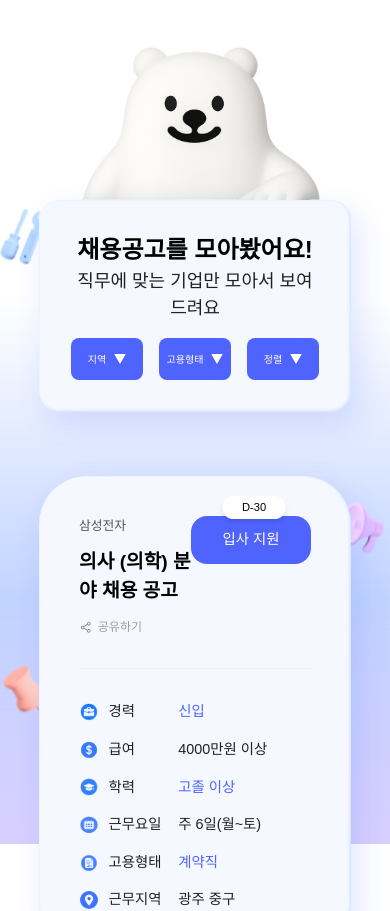
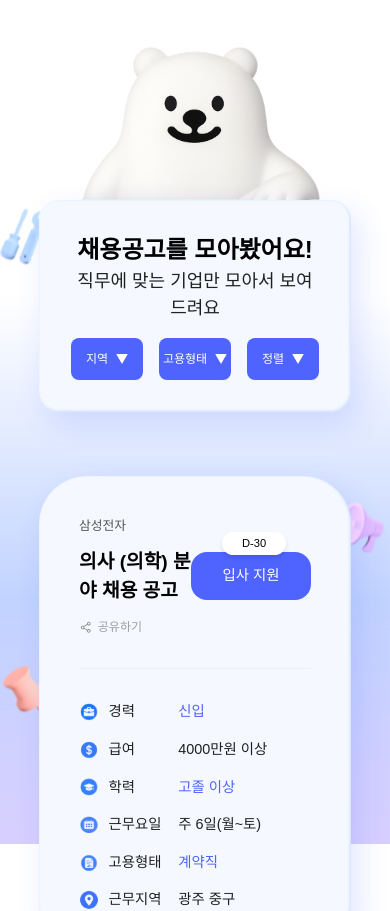
Before and after one commit to hyonun321/JobThoughts, a React (Vite) app in the folder client/: page /jobs in a window 390 px wide. Shown: the top 911 px of the page. Built offline with nearby package versions, Linux system fonts and the light colour scheme; a web font is replaced by a local one.

Commit message:
Design: 반응형 드롭다운버튼 글자크기 조절

```diff
--- a/client/src/components/Dropdown.tsx
+++ b/client/src/components/Dropdown.tsx
@@ -57,7 +57,7 @@ const Menu = styled.ul<{ isOpen: boolean }>`
 const Button = styled.button<{ isOpen: boolean; isPlaceholder: boolean }>`
   background-color: ${({ theme }) => theme.colors.primary};
   color: ${({ theme }) => theme.colors.white};
-  font-size: ${({ theme }) => theme.fontSize.m};
+  font-size: ${({ theme }) => theme.fontSize.lg};
   font-weight: ${({ theme }) => theme.fontWeight.medium};
   min-height: 48px;
   border-radius: 1rem;
@@ -68,10 +68,13 @@ const Button = styled.button<{ isOpen: boolean; isPlaceholder: boolean }>`
   width: 100%;
 
   @media (max-width: 768px) {
-    font-size: ${({ theme }) => theme.fontSize.xxs};
+    font-size: ${({ theme }) => theme.fontSize.m};
     border-radius: 0.5rem;
     width: 100%;
     min-height: 42px;
+  }
+  @media (max-width: 640px) {
+    font-size: ${({ theme }) => theme.fontSize.xs};
   }
 `;
 
@@ -83,7 +86,7 @@ const MenuItem = styled.li<{ selected: boolean }>`
   text-align: center;
   border-radius: 1rem;
   line-height: 40px;
-  font-size: ${({ theme }) => theme.fontSize.m};
+  font-size: ${({ theme }) => theme.fontSize.ml};
   font-weight: ${({ theme }) => theme.fontWeight.medium};
   color: ${({ selected, theme }) => (selected ? theme.colors.primary : theme.colors.gray900)};
   background-color: ${({ theme }) => theme.colors.white};
@@ -94,8 +97,11 @@ const MenuItem = styled.li<{ selected: boolean }>`
   }
 
   @media (max-width: 768px) {
+    font-size: ${({ theme }) => theme.fontSize.s};
+    border-radius: 0.6rem;
+  }
+  @media (max-width: 640px) {
     font-size: ${({ theme }) => theme.fontSize.xs};
-    border-radius: 0.6rem;
   }
 `;
 
--- a/client/src/features/jobs/JobCard.tsx
+++ b/client/src/features/jobs/JobCard.tsx
@@ -36,7 +36,7 @@ const Card = styled.div`
 const Top = styled.div`
   display: flex;
   justify-content: space-between;
-  align-items: flex-start;
+  align-items: center;
 `;
 
 const TitleInfo = styled.div`
```
